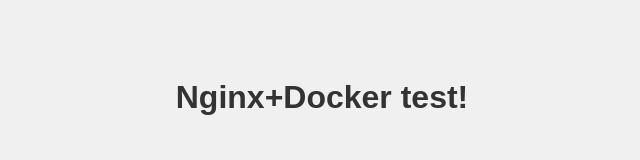
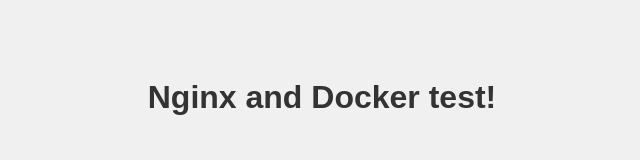
Before and after one commit to Fr3dr1ckson/lab45, a plain HTML site: page index.html in a window 1280 px wide. Shown: the whole page, without its empty margins (318-958 px from the left). Drawn offline with Linux system fonts and the light colour scheme.

Commit message:
Seventh commit

```diff
--- a/index.html
+++ b/index.html
@@ -7,6 +7,6 @@
   <link rel="stylesheet" href="style.css">
 </head>
 <body>
-  <h1>Nginx+Docker test!</h1>
+  <h1>Nginx and Docker test!</h1>
 </body>
 </html>
```
